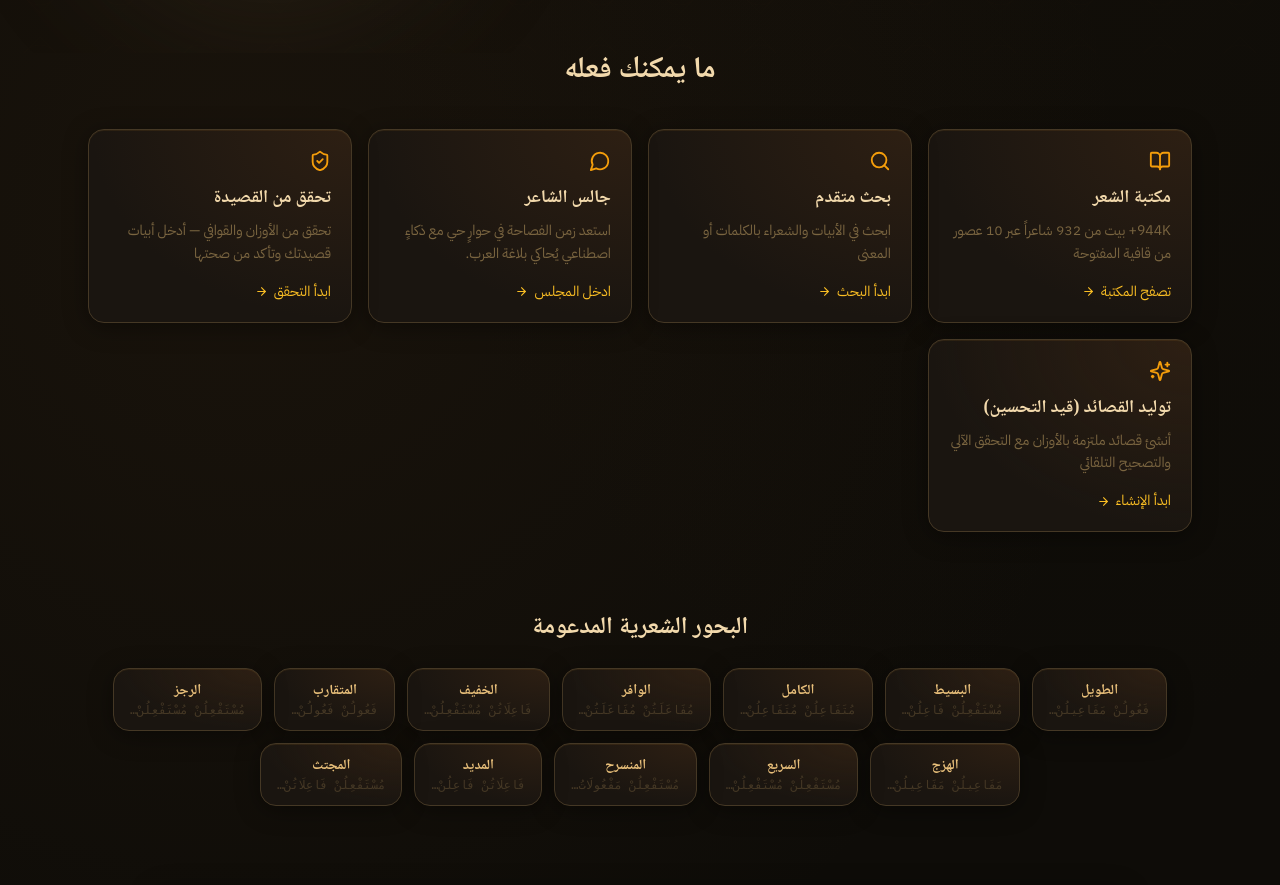
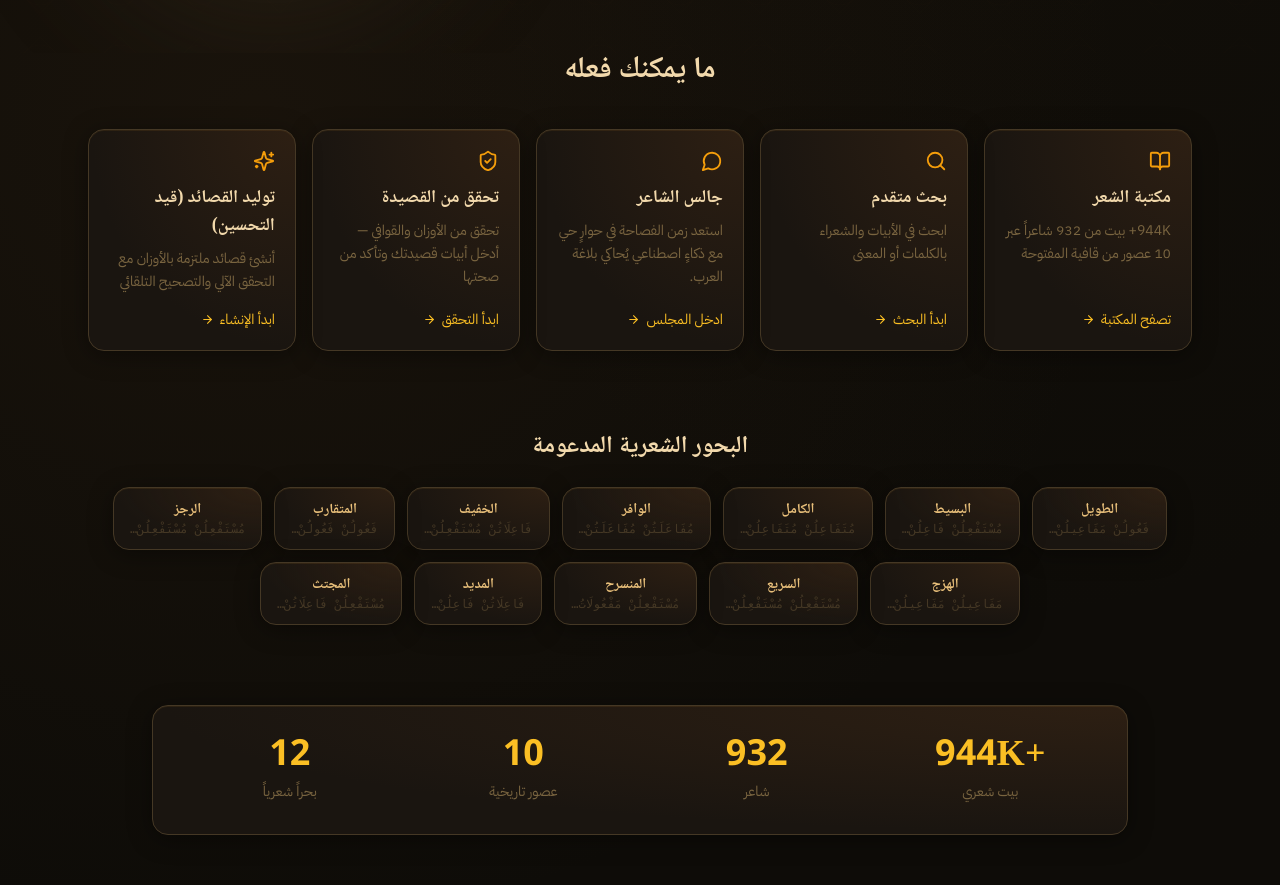
Before and after one commit to Medgleiguem/AI_diwan, a React (Vite) app in the folder frontend/: page / in a window 1280 px wide. Shown: the part 840-1725 px from the top of the page. Built offline with nearby package versions, Linux system fonts and the light colour scheme; no server answers; a web font is replaced by a local one.

Commit message:
fix the features layout

```diff
--- a/frontend/src/pages/HomePage.tsx
+++ b/frontend/src/pages/HomePage.tsx
@@ -176,7 +176,7 @@
         <h2 className="font-arabic text-3xl font-bold text-center text-parchment-200 mb-10">
           ما يمكنك فعله
         </h2>
-        <div className="grid grid-cols-1 sm:grid-cols-2 lg:grid-cols-4 gap-3 sm:gap-4">
+        <div className="grid grid-cols-1 sm:grid-cols-2 md:grid-cols-3 lg:grid-cols-5 gap-3 sm:gap-4">
           {[
             {
               icon: BookOpen,
```
